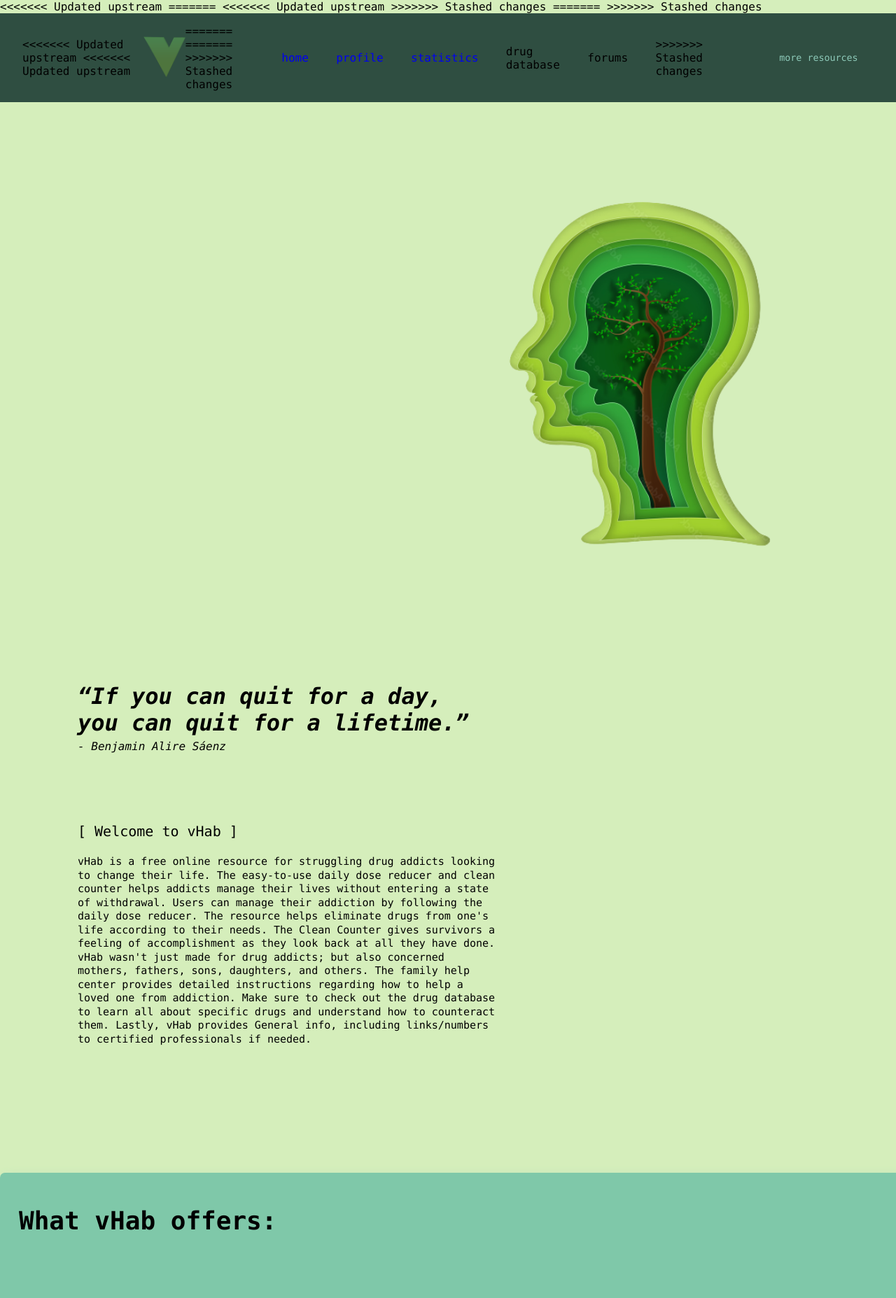
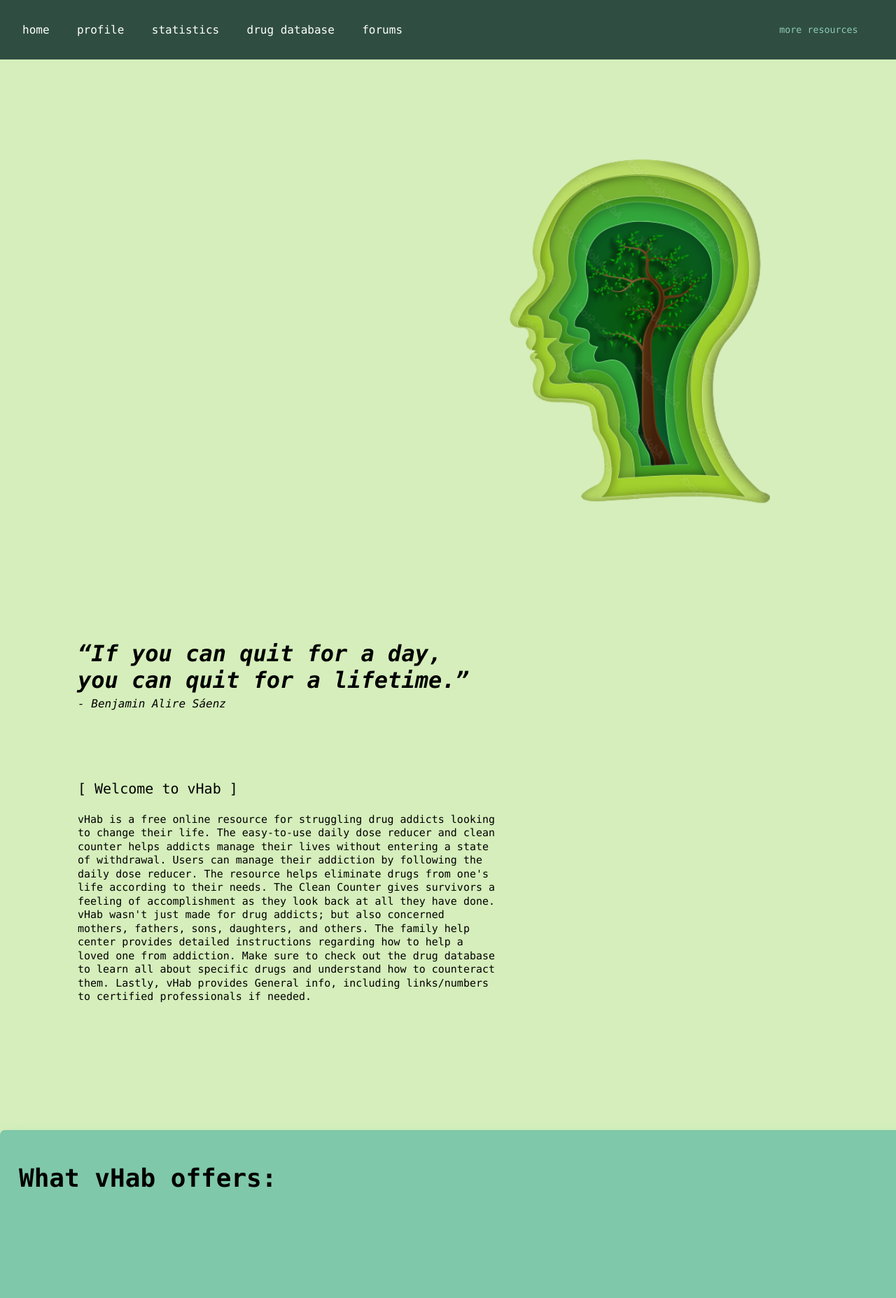
Before and after one commit to chrisprof/vhab, a Flask app: page / in a window 1280 px wide; the page is wider, and only the part inside the window is pictured. Shown: the top 1855 px of that part at 70% size. Run offline with Flask 2, Linux system fonts and the light colour scheme.

Commit message:
fixing error

```diff
--- a/website/static/css/nav-style.css
+++ b/website/static/css/nav-style.css
@@ -44,15 +44,8 @@
 
 .nav-bar-element {
   margin-right: 4%;
-<<<<<<< Updated upstream
   color: white;
-=======
-  color:white;
   text-decoration: none;
-<<<<<<< Updated upstream
->>>>>>> Stashed changes
-=======
->>>>>>> Stashed changes
   transition: all 0.25s;
 }
 
--- a/website/static/css/style.css
+++ b/website/static/css/style.css
@@ -133,12 +133,6 @@ body {
   color: white;
 }
 
-<<<<<<< Updated upstream
-.clean-days {
-  color: #fff;
-}
-=======
->>>>>>> Stashed changes
 
 #journey-btn {
   width: 215vh;
@@ -161,12 +155,10 @@ body {
   color:white;
 }
 
-<<<<<<< Updated upstream
 #GrapeVine {
   width: 400px;
   margin-top: 50px;
 
-=======
 }
 
 /* profile */
--- a/website/templates/base.html
+++ b/website/templates/base.html
@@ -16,41 +16,22 @@
       href="{{ url_for('static', filename='css/nav-style.css') }}"
       rel="stylesheet"
     />
-<<<<<<< Updated upstream
-    <title>{% block tittle %}{% endblock %}</title>
-=======
 
     <link rel="icon" href="{{ url_for('static', filename='images/vhabpng.png') }}">
 
     <title>{% block title %}{% endblock %}</title>
-<<<<<<< Updated upstream
->>>>>>> Stashed changes
-=======
   </head>
   <body>
     <title> vHab &mdash; See a Better You!</title>
->>>>>>> Stashed changes
   </head>
   <body>
     <header class="header">
       <div class="header-container">
-<<<<<<< Updated upstream
-<<<<<<< Updated upstream
-        <div>
-          <img
-            src="{{ url_for('static', filename='images/vhabpng.png')}}"
-            class="logo-img"
-          />
-        </div>
-=======
-=======
->>>>>>> Stashed changes
         <a class="home nav-bar-element" href="/">home</a>
         <a class="dose-calc-page nav-bar-element" href="/profile">profile</a>
         <a class="stats-page nav-bar-element" href="/stats">statistics</a>
         <a class="database-page nav-bar-element" >drug database</a>
         <a class="forums-page nav-bar-element">forums</a>
->>>>>>> Stashed changes
       </div>
 
       <nav>
```
